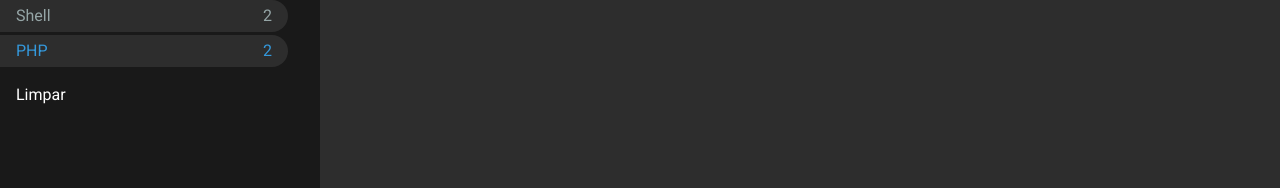
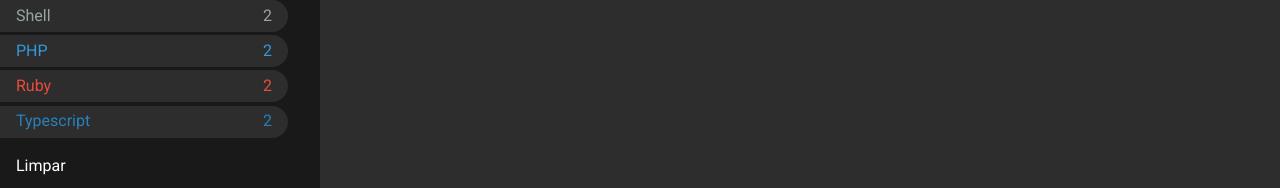
Before and after one commit to eliveltonsf/github-dashboard, a React (Create React App) app: page /repositories in a window 1280 px wide. Shown: the part 457-645 px from the top of the page. Built offline with nearby package versions, Linux system fonts and the light colour scheme.

Commit message:
chore: passing props to the filter component

```diff
--- a/src/components/Filter/index.tsx
+++ b/src/components/Filter/index.tsx
@@ -2,14 +2,12 @@ import React from 'react';
 
 import { Container, Selector, Cleaner } from './styles';
 
-const Filter = () => {
-  const langs = [
-    { name: 'JavaScript', count: 5, color: '#f1c40f' },
-    { name: 'Shell', count: 2, color: '#95a5a6' },
-    { name: 'PHP', count: 2, color: '#3498db' },
-  ];
+interface IFilterProps {
+  languages: { name: string; count: number; color: string }[];
+}
 
-  const selectors = langs.map(({ name, count, color }, index) => (
+const Filter = ({ languages }: IFilterProps) => {
+  const selectors = languages.map(({ name, count, color }, index) => (
     <Selector key={index} color={color}>
       <span>{name}</span>
       <span>{count}</span>
--- a/src/pages/RepositoriesPage/index.tsx
+++ b/src/pages/RepositoriesPage/index.tsx
@@ -17,11 +17,19 @@ const RepositoriesPage = () => {
     location: 'Fortaleza - CE',
   };
 
+  const languages = [
+    { name: 'JavaScript', count: 5, color: '#f1c40f' },
+    { name: 'Shell', count: 2, color: '#95a5a6' },
+    { name: 'PHP', count: 2, color: '#3498db' },
+    { name: 'Ruby', count: 2, color: '#e74c3c' },
+    { name: 'Typescript', count: 2, color: '#2980b9' },
+  ];
+
   return (
     <Container>
       <Sidebar>
         <Profile user={user} />
-        <Filter />
+        <Filter languages={languages} />
       </Sidebar>
       <Main>
         <Repositories />
```
